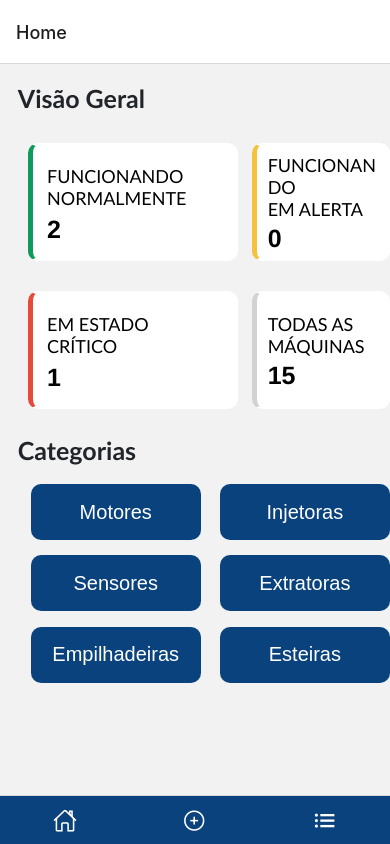
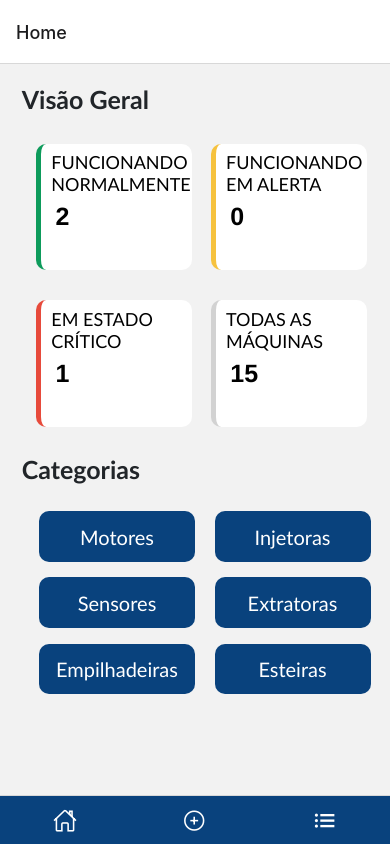
Before and after one commit to GRUPO-2-PI-SENAC/VisuData_React-Native, a React Native app: screen /Home in a window 390 px wide. Built offline with nearby package versions, Linux system fonts and the light colour scheme.

Commit message:
modificacao tela home

```diff
--- a/src/pages/enterprise/home.js
+++ b/src/pages/enterprise/home.js
@@ -13,42 +13,42 @@ export default function Home(navigation) {
                     {/* <Button styles= {styles.buttons1} onPress={() => navigation.navigate('ListMachine')}> */}
                     <View style={styles.row}>
                         <View style = {styles.healthyMc}>
-                            <button style = {styles.firstSetBt} type="">
+                            <TouchableOpacity style = {styles.firstSetBt} type="">
                                 <View style= {styles.amountText}>
                                     <Text style= {styles.textBt}>FUNCIONANDO</Text>
                                     <Text style= {styles.textBt}>NORMALMENTE</Text>
                                     <Text style= {styles.amountText}>2</Text>
                                 </View>
-                            </button>
+                            </TouchableOpacity>
                         </View>
-                    <button style = {styles.secSetBt} type="">
+                    <TouchableOpacity style = {styles.secSetBt} type="">
                         <View style= {styles.amountText}>
                             <Text style= {styles.textBt}>FUNCIONANDO </Text>
                             <Text style= {styles.textBt}>EM ALERTA</Text>
                             <Text style= {styles.amountText}>0</Text>
                         </View>
-                    </button>
+                    </TouchableOpacity>
                     </View>
                 </View>
                 <View style = { styles.firstSet}>
                     {/* <Button styles= {styles.buttons1} onPress={() => navigation.navigate('ListMachine')}> */}
                     <View style={styles.row}>
                         <View style = {styles.healthyMc}>
-                            <button style = {styles.trdSetBt} type="">
+                            <TouchableOpacity style = {styles.trdSetBt} type="">
                                 <View style= {styles.amountText}>
                                     <Text style= {styles.textBt}>EM ESTADO</Text>
                                     <Text style= {styles.textBt}>CRÍTICO</Text>
                                     <Text style= {styles.amountText}>1</Text>
                                 </View>
-                            </button>
+                            </TouchableOpacity>
                         </View>
-                    <button style = {styles.fortSetBt} type="">
+                    <TouchableOpacity style = {styles.fortSetBt} type="">
                         <View style= {styles.amountText}>
                         <Text style= {styles.textBt}>TODAS AS </Text>
                             <Text style= {styles.textBt}>MÁQUINAS </Text>
                             <Text style= {styles.amountText}>15</Text>
                         </View>
-                    </button>
+                    </TouchableOpacity>
                     </View>
                 </View>
             </View>
@@ -57,16 +57,16 @@ export default function Home(navigation) {
             </View>
             <View style = {styles.categories}>
                     <View style={styles.row}>
-                        <button style={styles.firstSetCatBt} type="">Motores</button>
-                        <button style={styles.firstSetCatBt} type="">Injetoras</button>
+                        <TouchableOpacity style={styles.firstSetCatBt} type="">Motores</TouchableOpacity>
+                        <TouchableOpacity style={styles.firstSetCatBt} type="">Injetoras</TouchableOpacity>
                     </View>
                 <View style={styles.row}>
-                    <button style={styles.secSetCatBt} type="">Sensores</button>
-                    <button style={styles.secSetCatBt}type="">Extratoras</button>
+                    <TouchableOpacity style={styles.secSetCatBt} type="">Sensores</TouchableOpacity>
+                    <TouchableOpacity style={styles.secSetCatBt}type="">Extratoras</TouchableOpacity>
                 </View>
                 <View style={styles.row}>
-                    <button  style={styles.thirdSetCatBt} type="">Empilhadeiras</button>
-                    <button  style={styles.thirdSetCatBt} type="">Esteiras</button>
+                    <TouchableOpacity  style={styles.thirdSetCatBt} type="">Empilhadeiras</TouchableOpacity>
+                    <TouchableOpacity  style={styles.thirdSetCatBt} type="">Esteiras</TouchableOpacity>
                 </View>
             </View>
         </View>
@@ -85,7 +85,6 @@ const styles = StyleSheet.create({
     },
     body: {
         justifyContent: 'space-evenly',
-        marginLeft: '3%',
         fontFamily: 'Montserrat',
 
     },
@@ -96,6 +95,7 @@ const styles = StyleSheet.create({
         fontSize: '25px',
         color: '#212529',
         fontFamily: 'Calibri',
+        marginLeft: '4%'
 
 
 
@@ -117,27 +117,29 @@ const styles = StyleSheet.create({
         fontSize: '25px',
         fontWeight: 'bold',
         fontFamily: 'Helvetica',
-        marginTop: '3%',
+        marginTop: '5%',
         textAlign: 'justify',
-        marginLeft: '2%'
+        marginLeft: '5%'
 
 
     },
     catSpacing: {
-        marginTop: '2%'
+        marginTop: '2%',
+        marginBottom: '2%'
     },
 
     textBt:{
         fontSize: '18px',
         fontFamily: 'Calibri',
-        marginLeft: '2%'
+        marginLeft: '2%',
 
     },
     categories: {
         fontFamily: 'Calibri',
         fontSize: '18px',
         marginTop: '4%',
-        justifyContent: 'space-evenly'
+        justifyContent: 'space-evenly',
+
 
     },
     row: {
@@ -148,9 +150,6 @@ const styles = StyleSheet.create({
     },
     firstSetBt: {
         backgroundColor: 'white',
-        minWidth: '115px',
-        width: '210px',
-        height: '118px',
         borderLeftColor: '#0D9B5B',
         borderBottomColor: 'transparent',
         borderTopColor: 'transparent',
@@ -159,14 +158,13 @@ const styles = StyleSheet.create({
         borderLeftWidth: '5px',
         marginTop:'30px',
         marginLeft: '8%',
-        textAlign: 'justify'
+        textAlign: 'justify',
+        height: screenHeight * 0.15,
+        width: screenWidth * 0.4,
 
     },
     secSetBt: {
         backgroundColor: 'white',
-        minWidth: '115px',
-        width: '210px',
-        height: '118px',
         borderLeftColor: '#F6C23E',
         borderBottomColor: 'transparent',
         borderTopColor: 'transparent',
@@ -175,16 +173,13 @@ const styles = StyleSheet.create({
         borderLeftWidth: '5px',
         marginTop:'30px',
         marginLeft: '8%',
-        textAlign: 'justify'
-
-
+        textAlign: 'justify',
+        height: screenHeight * 0.15,
+        width: screenWidth * 0.4,
 
     },
     trdSetBt: {
         backgroundColor: 'white',
-        minWidth: '115px',
-        width: '210px',
-        height: '118px',
         borderLeftColor: '#E74A3B',
         borderBottomColor: 'transparent',
         borderTopColor: 'transparent',
@@ -194,6 +189,8 @@ const styles = StyleSheet.create({
         marginTop:'30px',
         marginLeft: '8%',
         textAlign: 'justify',
+        height: screenHeight * 0.15,
+        width: screenWidth * 0.4,
 
 
 
@@ -201,9 +198,6 @@ const styles = StyleSheet.create({
 
     fortSetBt: {
         backgroundColor: 'white',
-        minWidth: '115px',
-        width: '210px',
-        height: '118px',
         borderLeftColor: '#D2D2D2',
         borderBottomColor: 'transparent',
         borderTopColor: 'transparent',
@@ -213,13 +207,48 @@ const styles = StyleSheet.create({
         marginTop:'30px',
         marginLeft: '8%',
         textAlign: 'justify',
+        height: screenHeight * 0.15,
+        width: screenWidth * 0.4,
 
     },
 
     firstSetCatBt: {
         backgroundColor: '#09427D',
         border: 'none',
-        height: '56px',
+        textAlign: 'center',
+        borderRadius: '10px',
+        color: 'white',
+        marginBottom: '2%',
+        marginLeft: '5%',
+        fontSize: '20px',
+        marginTop: '1%',
+        height: screenHeight * 0.06,
+        width: screenWidth * 0.4,
+        justifyContent: 'center'
+
+
+    },
+
+    secSetCatBt: {
+        backgroundColor: '#09427D',
+        border: 'none',
+        textAlign: 'center',
+        borderRadius: '10px',
+        color: 'white',
+        marginBottom: '2%',
+        marginLeft: '5%',
+        fontSize: '20px',
+        marginTop: '2%',
+        height: screenHeight * 0.06,
+        width: screenWidth * 0.4,
+        justifyContent: 'center'
+
+
+    },
+
+    thirdSetCatBt: {
+        backgroundColor: '#09427D',
+        border: 'none',
         textAlign: 'center',
         borderRadius: '10px',
         color: 'white',
@@ -227,43 +256,10 @@ const styles = StyleSheet.create({
         marginLeft: '5%',
         minWidth: '118px',
         fontSize: '20px',
-        width: '200px',
-        marginTop: '1%'
-
-    },
-
-    secSetCatBt: {
-        backgroundColor: '#09427D',
-        border: 'none',
-        height: '56px',
-        textAlign: 'center',
-        borderRadius: '10px',
-        color: 'white',
-        marginBottom: '2%',
-        marginLeft: '5%',
-        minWidth: '118px',
-        maxWidth: '225px',
-        fontSize: '20px',
-        width: '200px',
-        marginTop: '2%'
-
-
-
-    },
-
-    thirdSetCatBt: {
-        backgroundColor: '#09427D',
-        border: 'none',
-        width: '200px',
-        height: '56px',
-        textAlign: 'center',
-        borderRadius: '10px',
-        color: 'white',
-        marginBottom: '2%',
-        marginLeft: '5%',
-        minWidth: '118px',
-        fontSize: '20px',
-        marginTop: '2%'
+        marginTop: '2%',
+        height: screenHeight * 0.06,
+        width: screenWidth * 0.4,
+        justifyContent: 'center'
 
 
     },
```
